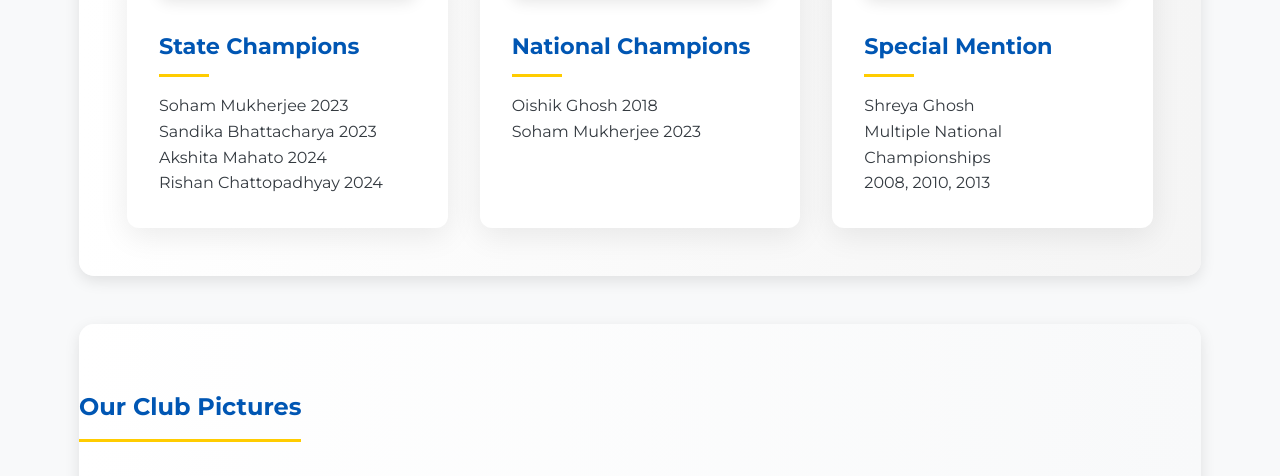
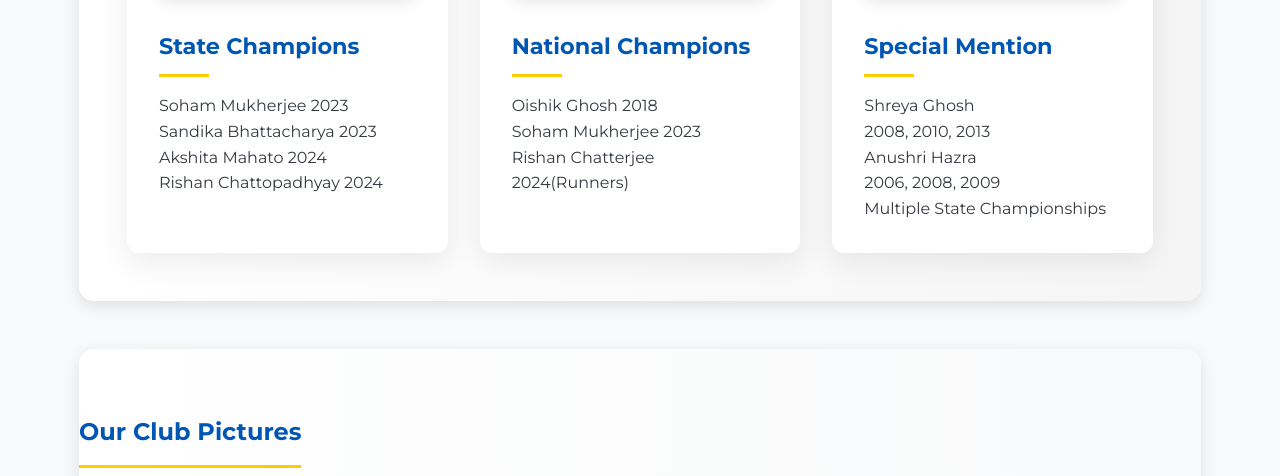
Before and after one commit to prantikroy20/kmtta, a plain HTML site: page index.html in a window 1280 px wide. Shown: the part 2297-2773 px from the top of the page. Drawn offline with Linux system fonts and the light colour scheme.

Commit message:
Update index.html

```diff
--- a/index.html
+++ b/index.html
@@ -104,13 +104,17 @@
                     <h3>National Champions</h3>
                     <p>Oishik Ghosh 2018</p>
                     <p>Soham Mukherjee 2023</p>
+                    <p>Rishan Chatterjee 2024(Runners)</p>
                 </div>
                 <div class="story-card">
                     <img src="special-mention.jpg" alt="Special Mention" class="champion-img">
                     <h3>Special Mention</h3>
                     <p>Shreya Ghosh</p>
-                    <p>Multiple National Championships</p>
+
                     <p>2008, 2010, 2013</p>
+                    <p>Anushri Hazra</p>
+                    <p>2006, 2008, 2009</p>
+                    <p>Multiple State Championships</p>
                 </div>
             </div>
         </div>
```
